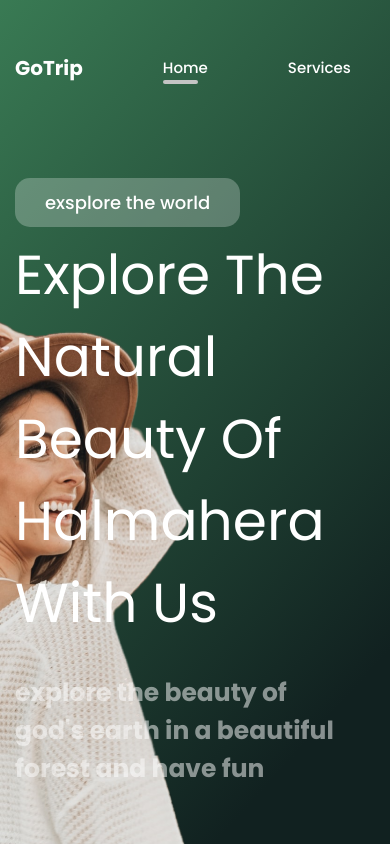
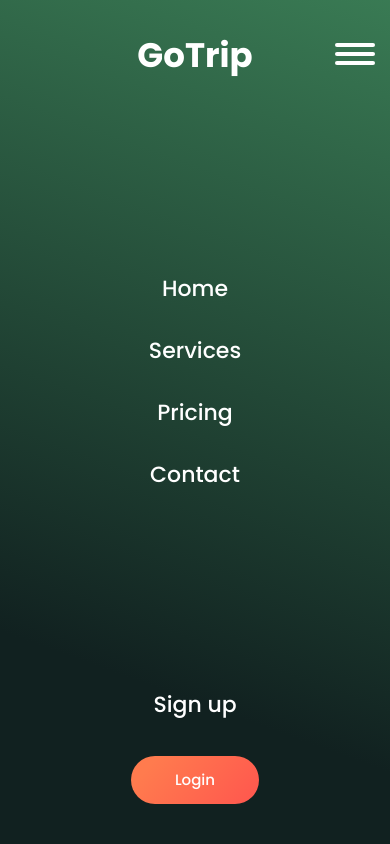
Before and after one commit to AleXVBulatov/travel-project, a plain HTML site: page index.html in a window 390 px wide. Shown: the top 844 px of the page. Drawn offline with nearby package versions, Linux system fonts and the light colour scheme.

Commit message:
Added adaptive

```diff
--- a/css/main.css
+++ b/css/main.css
@@ -124,6 +124,68 @@ body {
   line-height: 22px;
 }
 
+.nav__btn-toggle {
+  display: none;
+  background: none;
+}
+.menu-icon-wrapper {
+  --time: 0.2s;
+  --top: 9px;
+  --width: 40px;
+  --line-height: 4px;
+  --border-radius: calc(var(--line-height) / 2);
+  --color: #fff;
+  --color-active: #ff794e;
+
+  width: var(--width);
+  height: calc(var(--top) * 3);
+  display: flex;
+  flex-direction: column;
+  align-items: center;
+  justify-content: center;
+}
+.menu-icon {
+  position: relative;
+  width: 100%;
+  height: var(--line-height);
+  border-radius: var(--border-radius);
+  background-color: var(--color);
+}
+.menu-icon:before,
+.menu-icon:after {
+  content: "";
+  position: absolute;
+  left: 0;
+  width: 100%;
+  height: var(--line-height);
+  border-radius: var(--border-radius);
+  background-color: var(--color);
+}
+.menu-icon:before {
+  top: calc(-1 * var(--top));
+  transition: transform var(--time) linear, top var(--time) ease-in var(--time);
+}
+.menu-icon:after {
+  top: calc(1 * var(--top));
+  transition: transform var(--time) linear, top var(--time) ease-in var(--time);
+}
+
+.js-menu-icon-active {
+  background-color: transparent;
+}
+.js-menu-icon-active:before {
+  top: 0px;
+  background-color: var(--color-active);
+  transform: rotate(45deg);
+  transition: top var(--time) linear, transform var(--time) ease-in var(--time);
+}
+.js-menu-icon-active:after {
+  top: 0px;
+  background-color: var(--color-active);
+  transform: rotate(-45deg);
+  transition: top var(--time) linear, transform var(--time) ease-in var(--time);
+}
+
 /* ===================================== Header ===================================== */
 
 /* header-content */
@@ -156,7 +218,7 @@ body {
 /* header-image (мой) */
 .header__img {
   position: relative;
-  width: 100px;
+  /* width: 100%; */
 }
 .header__img img {
   position: absolute;
@@ -169,10 +231,22 @@ body {
   pointer-events: none;
 }
 
+.header__img:after {
+  content: "";
+  position: absolute;
+  top: -15px;
+  right: -50px;
+  z-index: 10;
+  width: 830px;
+  height: 622px;
+  background-image: url(./../img/header/header-elements.svg);
+  pointer-events: none;
+}
+
 /* ===================================== Destinations ===================================== */
 
 .destinations {
-  padding: 96px 0 100px 15px;
+  padding: 96px 0 100px 0px;
   overflow-x: hidden; /*чтобы убрать скрол при уменьшении экрана*/
 }
 
@@ -472,3 +546,85 @@ body {
   line-height: 38px;
   border-radius: 35px;
 }
+
+/* ===================================== Media ===================================== */
+@media (max-width: 1269px) {
+  .container-left {
+    padding-left: var(--container-padding);
+  }
+}
+
+@media (max-width: 1139px) {
+  .nav__list {
+    column-gap: 60px; /*чтобы рассояние между элементами было 80px*/
+  }
+  .header__img img {
+    right: -175px;
+  }
+  .header__img:after {
+    right: -155px;
+  }
+}
+
+@media (max-width: 1024px) {
+  .nav__list {
+    column-gap: 40px; /*чтобы рассояние между элементами было 80px*/
+  }
+  .header__img img {
+    right: -250px;
+  }
+  .header__img:after {
+    right: -250px;
+  }
+}
+
+@media (max-width: 920px) {
+  .nav__login,
+  .nav__list {
+    display: none !important;
+  }
+  .nav__btn-toggle {
+    display: block !important;
+  }
+  .nav--mobile {
+    position: fixed;
+    right: 0;
+    top: 0;
+    width: 100%;
+    height: 100%;
+    z-index: 99;
+
+    flex-direction: column;
+    align-items: center;
+    padding: 40px 0;
+
+    background: linear-gradient(200deg, #428e5f -17.38%, #112120 78.4%), #204434;
+  }
+
+  .nav--mobile .logo {
+    font-size: 34px;
+  }
+  .nav--mobile .nav__list {
+    display: flex !important;
+    flex-direction: column;
+    align-items: center;
+    row-gap: 40px;
+    font-size: 22px;
+  }
+  .nav--mobile .nav__login {
+    display: flex !important;
+    flex-direction: column;
+    align-items: center;
+    row-gap: 40px;
+    font-size: 22px;
+  }
+  .nav--mobile .nav__btn-toggle {
+    position: fixed;
+    top: 40px;
+    right: 15px;
+  }
+  .nav--mobile .nav__list a.active::after,
+  .nav--mobile .nav__list a:hover::after {
+    display: none;
+  }
+}
--- a/index.html
+++ b/index.html
@@ -3,7 +3,7 @@
   <head>
     <meta charset="UTF-8" />
     <meta http-equiv="X-UA-Compatible" content="IE=edge" />
-    <!-- <meta name="viewport" content="width=device-width, initial-scale=1.0" /> -->
+    <meta name="viewport" content="width=device-width, initial-scale=1.0" />
     <title>Travel project</title>
     <link rel="stylesheet" href="./css/main.css" />
     <link rel="stylesheet" href="https://cdnjs.cloudflare.com/ajax/libs/OwlCarousel2/2.3.4/assets/owl.carousel.min.css" integrity="sha512-tS3S5qG0BlhnQROyJXvNjeEM4UpMXHrQfTGmbQ1gKmelCxlSEBUaxhRBj/EFTzpbP4RVSrpEikbmdJobCvhE3g==" crossorigin="anonymous" referrerpolicy="no-referrer" />
@@ -13,7 +13,7 @@
     <header class="header">
       <div class="container">
         <div class="header__top">
-          <nav class="nav">
+          <nav class="nav nav--mobile">
             <div class="nav__logo">
               <h2 class="logo"><a href="#!">GoTrip</a></h2>
             </div>
@@ -27,6 +27,11 @@
               <li><a href="#!">Sign up</a></li>
               <li><a href="#!" class="btn btn--login">Login</a></li>
             </ul>
+            <button type="button" class="nav__btn-toggle">
+              <div class="menu-icon-wrapper">
+                <div class="menu-icon"></div>
+              </div>
+            </button>
           </nav>
         </div>
         <div class="header__row">
--- a/js/main.js
+++ b/js/main.js
@@ -1,3 +1,4 @@
+// ================= Carousel =================
 $(document).ready(function () {
   $(".owl-carousel").owlCarousel();
 });
@@ -19,3 +20,23 @@ $(".slider__btn--prev").click(function () {
 $(".slider__btn--next").click(function () {
   owl.trigger("next.owl.carousel");
 });
+
+// ================= menu btn =================
+// вариант 1:
+const menuBtn = document.querySelector(".nav__btn-toggle");
+const menuIcon = document.querySelector(".menu-icon");
+
+menuBtn.addEventListener("click", () => {
+  menuIcon.classList.toggle("js-menu-icon-active");
+});
+
+// вариант 2:
+// const menuBtn = document.querySelector(".nav__btn-toggle");
+// menuBtn.addEventListener("click", () => {
+//   document.querySelector(".menu-icon").classList.toggle("js-menu-icon-active");
+// });
+
+// вариант 3:
+// document.querySelector(".nav__btn-toggle").onclick = () => {
+//   document.querySelector(".menu-icon").classList.toggle("js-menu-icon-active");
+// };
```
